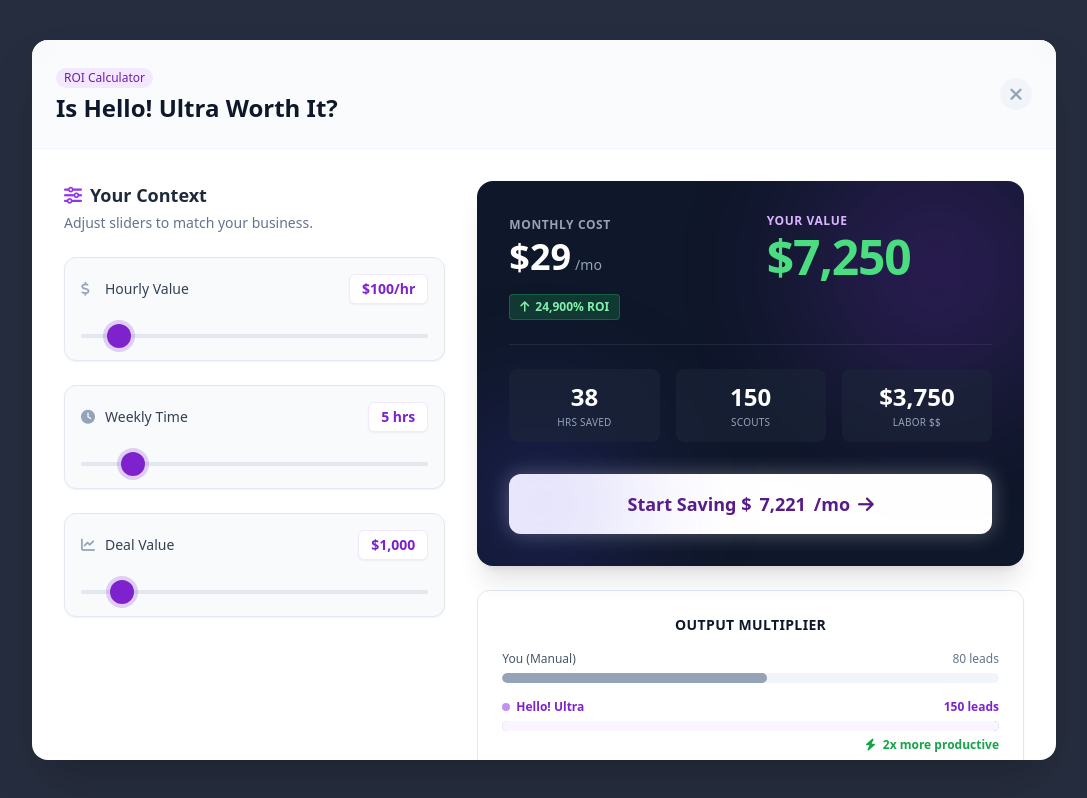
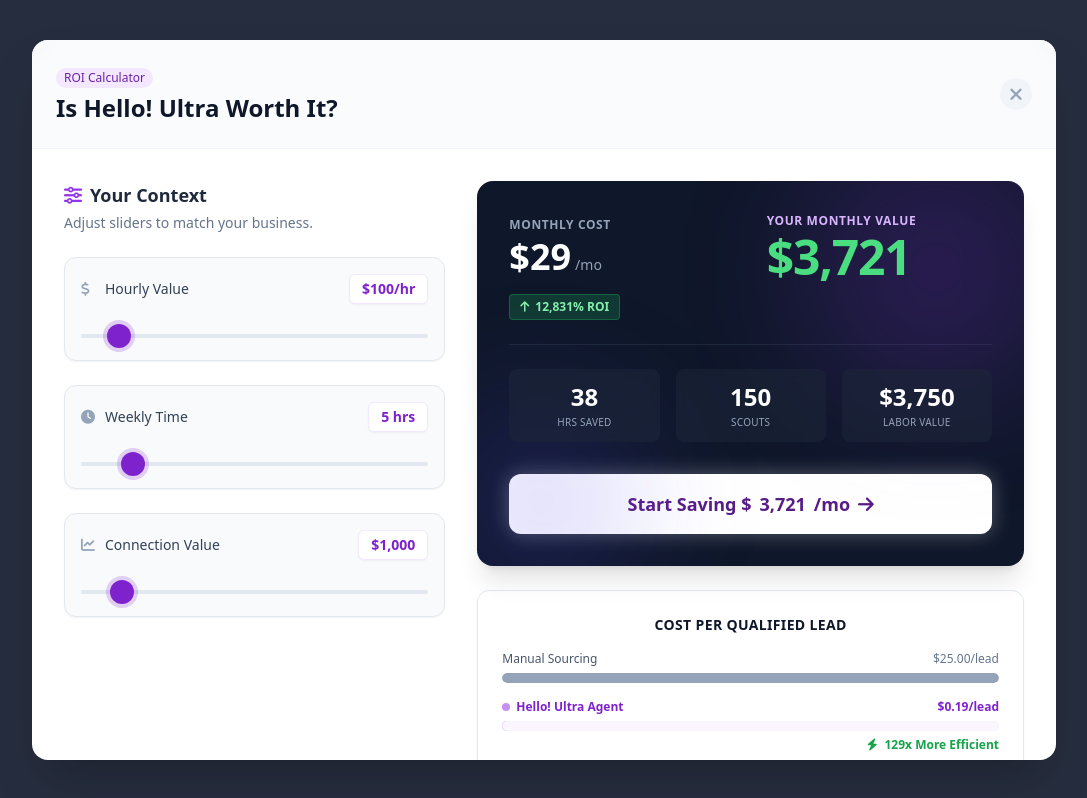
Before and after one commit to Socialeap/ROI-calculator, a plain HTML site: page index.html in a window 1280 px wide. Both pictures are taken after a click on the button "Calculate ROI". Shown: the whole page, without its empty margins (96-1183 px from the left). Drawn offline with nearby package versions, Linux system fonts and the light colour scheme.

```diff
--- a/index.html
+++ b/index.html
@@ -4,9 +4,7 @@
     <meta charset="UTF-8">
     <meta name="viewport" content="width=device-width, initial-scale=1.0">
     <title>Hello! Ultra</title>
-    <!-- Tailwind CSS for styling -->
     <script src="https://cdn.tailwindcss.com"></script>
-    <!-- Font Awesome for Icons -->
     <link rel="stylesheet" href="https://cdnjs.cloudflare.com/ajax/libs/font-awesome/6.4.0/css/all.min.css">
     <style>
         /* Custom Slider Styling */
@@ -65,7 +63,6 @@
 </head>
 <body class="bg-gray-50 font-sans text-slate-900">
 
-    <!-- TRIGGER BUTTON (Example) -->
     <div class="flex flex-col items-center justify-center min-h-screen gap-4 p-4">
         <h1 class="text-2xl font-bold text-center">Hello! Ultra</h1>
         <button onclick="openRoiCalculator()" class="bg-purple-600 hover:bg-purple-700 text-white font-bold py-3 px-8 rounded-full shadow-lg transition-transform hover:scale-105 flex items-center gap-2 active:scale-95">
@@ -73,16 +70,10 @@
         </button>
     </div>
 
-    <!-- ========================================== -->
-    <!-- WIDGET CODE STARTS HERE -->
-    <!-- ========================================== -->
-
     <div id="roi-modal" class="fixed inset-0 z-50 flex items-end sm:items-center justify-center sm:p-4 bg-slate-900/90 backdrop-blur-sm hidden transition-opacity duration-300" aria-hidden="true">
 
-        <!-- Modal Content -->
         <div id="roi-modal-content" class="bg-white w-full max-w-5xl sm:rounded-2xl rounded-t-2xl shadow-2xl flex flex-col h-[90vh] sm:h-auto sm:max-h-[90vh]">
 
-            <!-- Header -->
             <div class="flex justify-between items-center p-4 sm:p-6 border-b border-slate-100 bg-slate-50/80 backdrop-blur-md sticky top-0 z-20 rounded-t-2xl">
                 <div>
                     <div class="inline-flex items-center px-2 py-0.5 rounded-full text-[10px] sm:text-xs font-medium bg-purple-100 text-purple-800 mb-1">
@@ -95,11 +86,9 @@
                 </button>
             </div>
 
-            <!-- Scrollable Body -->
             <div class="overflow-y-auto p-4 sm:p-8 touch-scroll flex-1">
                 <div class="grid grid-cols-1 lg:grid-cols-12 gap-6 lg:gap-8 items-start">
 
-                    <!-- INPUTS SECTION -->
                     <div class="lg:col-span-5 space-y-6">
                         <div class="space-y-1">
                             <h3 class="text-base sm:text-lg font-semibold flex items-center gap-2 text-slate-800">
@@ -108,7 +97,6 @@
                             <p class="text-xs sm:text-sm text-slate-500">Adjust sliders to match your business.</p>
                         </div>
 
-                        <!-- Input 1: Hourly Rate -->
                         <div class="bg-slate-50 p-4 rounded-xl border border-slate-200 shadow-sm">
                             <div class="flex justify-between items-center mb-4">
                                 <label class="text-sm font-medium text-slate-700 flex items-center gap-2">
@@ -121,7 +109,6 @@
                             <input type="range" id="input-hourly" min="20" max="1000" step="10" value="100" oninput="calculateROI()" aria-label="Hourly Rate">
                         </div>
 
-                        <!-- Input 2: Hours Spent -->
                         <div class="bg-slate-50 p-4 rounded-xl border border-slate-200 shadow-sm">
                             <div class="flex justify-between items-center mb-4">
                                 <label class="text-sm font-medium text-slate-700 flex items-center gap-2">
@@ -134,11 +121,10 @@
                             <input type="range" id="input-hours" min="0" max="40" step="1" value="5" oninput="calculateROI()" aria-label="Weekly Hours">
                         </div>
 
-                        <!-- Input 3: Deal Value -->
                         <div class="bg-slate-50 p-4 rounded-xl border border-slate-200 shadow-sm">
                             <div class="flex justify-between items-center mb-4">
                                 <label class="text-sm font-medium text-slate-700 flex items-center gap-2">
-                                    <i class="fas fa-chart-line text-slate-400 w-4"></i> Deal Value
+                                    <i class="fas fa-chart-line text-slate-400 w-4"></i> Connection Value
                                 </label>
                                 <span class="font-bold text-purple-700 bg-white px-3 py-1 rounded-md border border-purple-100 shadow-sm text-sm">
                                     $<span id="val-deal">1000</span>
@@ -148,17 +134,13 @@
                         </div>
                     </div>
 
-                    <!-- RESULTS SECTION -->
                     <div class="lg:col-span-7 space-y-4 sm:space-y-6 pb-4">
 
-                        <!-- Main Result Card -->
                         <div class="bg-slate-900 text-white rounded-2xl shadow-xl relative overflow-hidden p-6 sm:p-8">
-                            <!-- Background Effects -->
                             <div class="absolute top-0 right-0 w-48 sm:w-64 h-48 sm:h-64 bg-purple-600/20 rounded-full blur-3xl -mr-10 -mt-10 pointer-events-none"></div>
                             <div class="absolute bottom-0 left-0 w-32 sm:w-48 h-32 sm:h-48 bg-indigo-600/20 rounded-full blur-3xl -ml-8 -mb-8 pointer-events-none"></div>
 
                             <div class="relative z-10 grid grid-cols-2 gap-4 sm:gap-8">
-                                <!-- Cost Side -->
                                 <div class="flex flex-col justify-center">
                                     <p class="text-slate-400 text-[10px] sm:text-xs uppercase tracking-wider font-bold mb-1">Monthly Cost</p>
                                     <div class="flex items-baseline gap-1">
@@ -167,9 +149,8 @@
                                     </div>
                                 </div>
 
-                                <!-- Value Side -->
                                 <div class="flex flex-col justify-center">
-                                    <p class="text-purple-300 text-[10px] sm:text-xs uppercase tracking-wider font-bold mb-1">Your Value</p>
+                                    <p class="text-purple-300 text-[10px] sm:text-xs uppercase tracking-wider font-bold mb-1">Your Monthly Value</p>
                                     <div class="flex flex-col sm:flex-row sm:items-baseline gap-1 sm:gap-2">
                                         <span class="text-4xl sm:text-5xl font-bold text-green-400 tracking-tight">$<span id="result-value">0</span></span>
                                     </div>
@@ -182,7 +163,6 @@
                                 </div>
                             </div>
 
-                            <!-- Stats Grid (Compact on mobile) -->
                             <div class="pt-6 border-t border-slate-800 grid grid-cols-3 gap-2 sm:gap-4 text-center">
                                 <div class="bg-slate-800/50 rounded-lg p-2 sm:p-3 backdrop-blur-sm">
                                     <div class="text-lg sm:text-2xl font-bold text-white"><span id="res-hours-saved">0</span></div>
@@ -194,11 +174,10 @@
                                 </div>
                                 <div class="bg-slate-800/50 rounded-lg p-2 sm:p-3 backdrop-blur-sm">
                                     <div class="text-lg sm:text-2xl font-bold text-white">$<span id="res-labor-value">0</span></div>
-                                    <div class="text-[9px] sm:text-[10px] text-slate-400 uppercase tracking-wide mt-0.5">Labor $$</div>
+                                    <div class="text-[9px] sm:text-[10px] text-slate-400 uppercase tracking-wide mt-0.5">Labor Value</div>
                                 </div>
                             </div>
 
-                            <!-- CTA Button -->
                             <div class="mt-6 sm:mt-8">
                                 <button onclick="window.location.href='https://form.jotform.com/Transcendence_Media/hello-waiting-list'" class="w-full bg-white text-purple-900 hover:bg-slate-100 font-bold text-base sm:text-lg py-3.5 sm:py-4 rounded-xl shadow-[0_0_20px_rgba(255,255,255,0.3)] transition-all hover:scale-[1.02] active:scale-[0.98] flex items-center justify-center gap-2">
                                     Start Saving $<span id="btn-savings">0</span>/mo
@@ -207,37 +186,34 @@
                             </div>
                         </div>
 
-                        <!-- Comparison Bar -->
                         <div class="bg-white border border-slate-200 rounded-xl p-4 sm:p-6 shadow-sm">
-                            <h4 class="text-xs sm:text-sm font-semibold text-slate-900 mb-4 uppercase tracking-wide text-center">Output Multiplier</h4>
+                            <h4 class="text-xs sm:text-sm font-semibold text-slate-900 mb-4 uppercase tracking-wide text-center">Cost Per Qualified Lead</h4>
 
                             <div class="space-y-4">
-                                <!-- Manual -->
                                 <div>
                                     <div class="flex justify-between text-xs mb-1.5">
-                                        <span class="font-medium text-slate-600">You (Manual)</span>
-                                        <span class="text-slate-500"><span id="bar-manual-count">0</span> leads</span>
+                                        <span class="font-medium text-slate-600">Manual Sourcing</span>
+                                        <span class="text-slate-500">$<span id="bar-manual-count">0</span>/lead</span>
                                     </div>
                                     <div class="h-2.5 w-full bg-slate-100 rounded-full overflow-hidden">
-                                        <div id="bar-manual-fill" class="h-full bg-slate-400 rounded-full transition-all duration-500" style="width: 0%"></div>
+                                        <div id="bar-manual-fill" class="h-full bg-slate-400 rounded-full transition-all duration-500" style="width: 100%"></div>
                                     </div>
                                 </div>
 
-                                <!-- Ultra -->
                                 <div>
                                     <div class="flex justify-between text-xs mb-1.5">
                                         <span class="font-bold text-purple-700 flex items-center gap-1.5">
                                             <span class="w-2 h-2 rounded-full bg-purple-600 animate-pulse"></span>
-                                            Hello! Ultra
+                                            Hello! Ultra Agent
                                         </span>
-                                        <span class="font-bold text-purple-700">150 leads</span>
+                                        <span class="font-bold text-purple-700">$0.19/lead</span>
                                     </div>
                                     <div class="h-2.5 w-full bg-slate-100 rounded-full overflow-hidden relative">
                                         <div class="absolute inset-0 bg-purple-50 w-full h-full"></div>
-                                        <div class="h-full bg-gradient-to-r from-purple-500 to-indigo-600 rounded-full w-full transition-all duration-500 shadow-[0_0_10px_rgba(147,51,234,0.5)]"></div>
+                                        <div id="bar-ultra-fill" class="h-full bg-gradient-to-r from-purple-500 to-indigo-600 rounded-full transition-all duration-500 shadow-[0_0_10px_rgba(147,51,234,0.5)]"></div>
                                     </div>
                                     <p class="text-[10px] sm:text-xs text-right text-green-600 font-bold mt-1.5">
-                                        <i class="fas fa-bolt mr-1"></i> <span id="multiplier-val">0</span>x more productive
+                                        <i class="fas fa-bolt mr-1"></i> <span id="multiplier-val">0</span>x More Efficient
                                     </p>
                                 </div>
                             </div>
@@ -249,13 +225,12 @@
         </div>
     </div>
 
-    <!-- Logic Script -->
     <script>
         // Constants
         const ULTRA_COST = 29;
         const ULTRA_SCOUTS = 150;
-        const MANUAL_MINS_PER_LEAD = 15;
-        const CONVERSION_RATE = 0.05; // 5%
+        // Manual speed: 15 mins per lead (4 leads per hour).
+        const MANUAL_LEADS_PER_HOUR = 4;
 
         // Elements
         const modal = document.getElementById('roi-modal');
@@ -309,38 +284,61 @@
             labels.hours.innerText = weeklyHours;
             labels.deal.innerText = dealValue.toLocaleString();
 
-            // 1. Manual Reality
-            const monthlyManualHours = weeklyHours * 4;
-            const manualLeadsPerMonth = (monthlyManualHours * 60) / MANUAL_MINS_PER_LEAD;
+            // --- REVISED LOGIC (Labor Buyback / Unit Economics) ---
 
-            // 2. Ultra Reality (Time Savings)
-            const hoursToFind150Leads = (ULTRA_SCOUTS * MANUAL_MINS_PER_LEAD) / 60;
-            const valueOfTimeSaved = hoursToFind150Leads * hourlyRate;
+            // 1. Calculate the raw time value of the 150 leads Ultra provides.
+            //    150 leads / 4 leads per hour = 37.5 hours saved.
+            const hoursSavedByUltra = ULTRA_SCOUTS / MANUAL_LEADS_PER_HOUR;
 
-            // 3. Revenue Upside
-            const dealsManual = manualLeadsPerMonth * CONVERSION_RATE;
-            const dealsUltra = ULTRA_SCOUTS * CONVERSION_RATE;
-            const revenueDiff = (dealsUltra - dealsManual) * dealValue;
+            // 2. What is the monetary value of that saved time?
+            //    37.5 hours * User's Hourly Rate
+            const laborValueSaved = hoursSavedByUltra * hourlyRate;
 
-            // 4. Totals
-            const totalMonthlyValue = valueOfTimeSaved + revenueDiff;
-            const netBenefit = totalMonthlyValue - ULTRA_COST;
+            // 3. Net Benefit (Pure Savings)
+            //    Value of Labor Saved - Cost of Tool
+            const netBenefit = laborValueSaved - ULTRA_COST;
+
+            // 4. ROI Percentage
+            //    (Net Benefit / Cost) * 100
             const roi = (netBenefit / ULTRA_COST) * 100;
 
-            // 5. Update UI
-            results.value.innerText = fmt(totalMonthlyValue);
+            // Update UI - Main ROI
+            results.value.innerText = fmt(netBenefit);
             results.roi.innerText = fmt(roi);
-            results.hoursSaved.innerText = Math.round(hoursToFind150Leads);
-            results.laborValue.innerText = fmt(valueOfTimeSaved);
+
+            // Update UI - Stats Grid
+            results.hoursSaved.innerText = Math.round(hoursSavedByUltra); // Always ~38
+            results.laborValue.innerText = fmt(laborValueSaved);
             results.btnSavings.innerText = fmt(netBenefit);
 
-            // Update Chart
-            results.manualCount.innerText = Math.round(manualLeadsPerMonth);
-            const widthPercent = Math.min(100, (manualLeadsPerMonth / ULTRA_SCOUTS) * 100);
-            results.manualBar.style.width = `${widthPercent}%`;
+            // --- CHART LOGIC: Cost Per Lead Comparison ---
 
-            const multiplier = Math.round(ULTRA_SCOUTS / Math.max(1, manualLeadsPerMonth));
-            results.multiplier.innerText = multiplier;
+            // Manual Cost per Lead = Hourly Rate / 4 leads per hour
+            // e.g., $100/hr / 4 = $25/lead
+            const manualCostPerLead = hourlyRate / MANUAL_LEADS_PER_HOUR;
+
+            // Ultra Cost per Lead = $29 / 150 = $0.19/lead
+            const ultraCostPerLead = ULTRA_COST / ULTRA_SCOUTS;
+
+            // Update Chart Text
+            results.manualCount.innerText = manualCostPerLead.toFixed(2);
+
+            // Update Bar Widths
+            // Manual is the baseline (100% width)
+            results.manualBar.style.width = `100%`;
+
+            // Ultra bar relative to Manual
+            // If Manual is $25 and Ultra is $0.19, the bar should be very small.
+            const ultraBarPercent = (ultraCostPerLead / manualCostPerLead) * 100;
+            // Ensure at least 1% so it is visible
+            const ultraBarFill = document.getElementById('bar-ultra-fill');
+            if(ultraBarFill) {
+                ultraBarFill.style.width = `${Math.max(1, ultraBarPercent)}%`;
+            }
+
+            // Efficiency Multiplier
+            const efficiencyMultiplier = Math.round(manualCostPerLead / ultraCostPerLead);
+            results.multiplier.innerText = efficiencyMultiplier;
         }
 
         // Initialize
@@ -356,9 +354,5 @@
             if (e.key === 'Escape' && !modal.classList.contains('hidden')) closeRoiCalculator();
         });
     </script>
-    <!-- ========================================== -->
-    <!-- WIDGET CODE ENDS HERE -->
-    <!-- ========================================== -->
-
-</body>
+    </body>
 </html>
```
